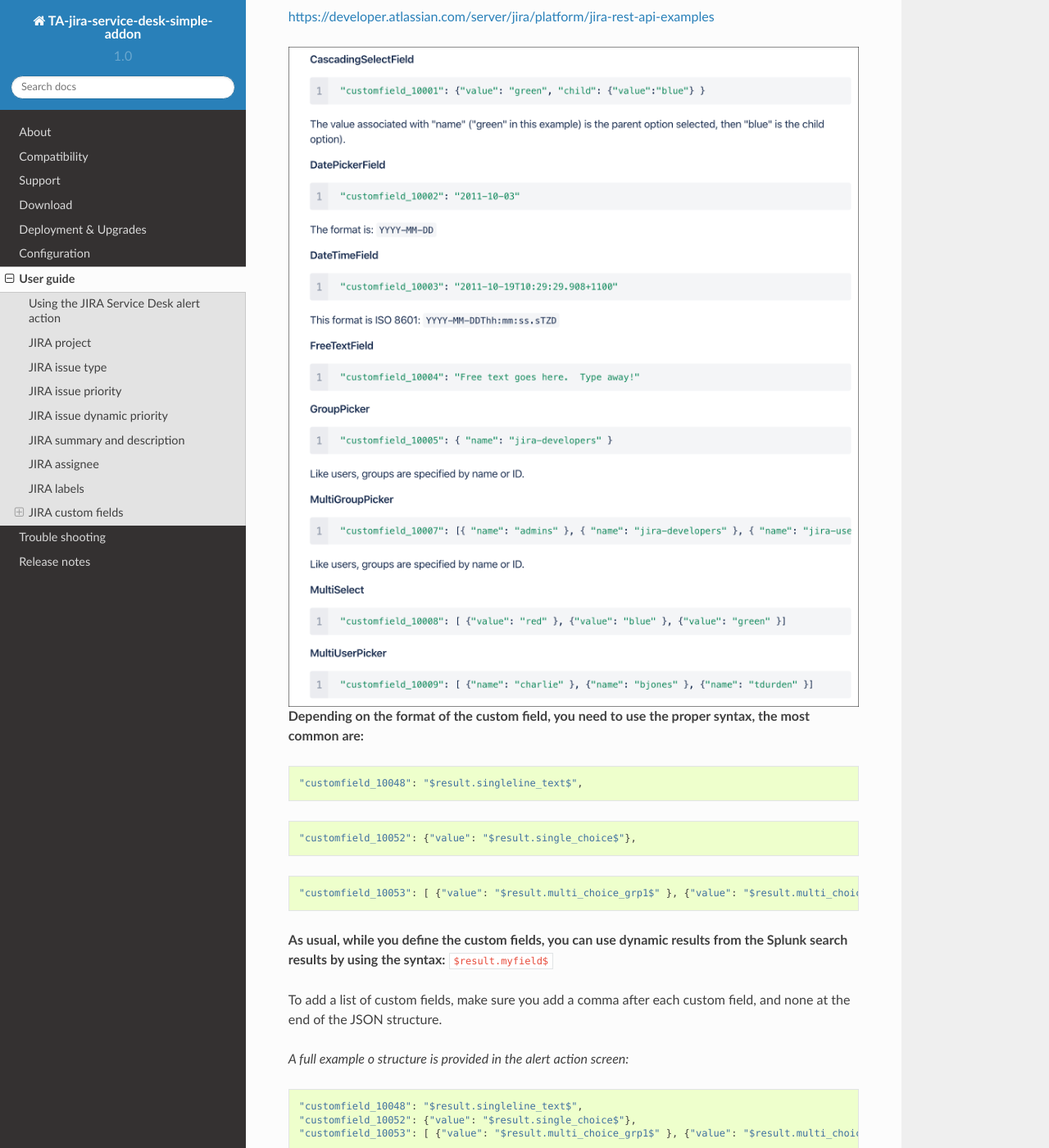
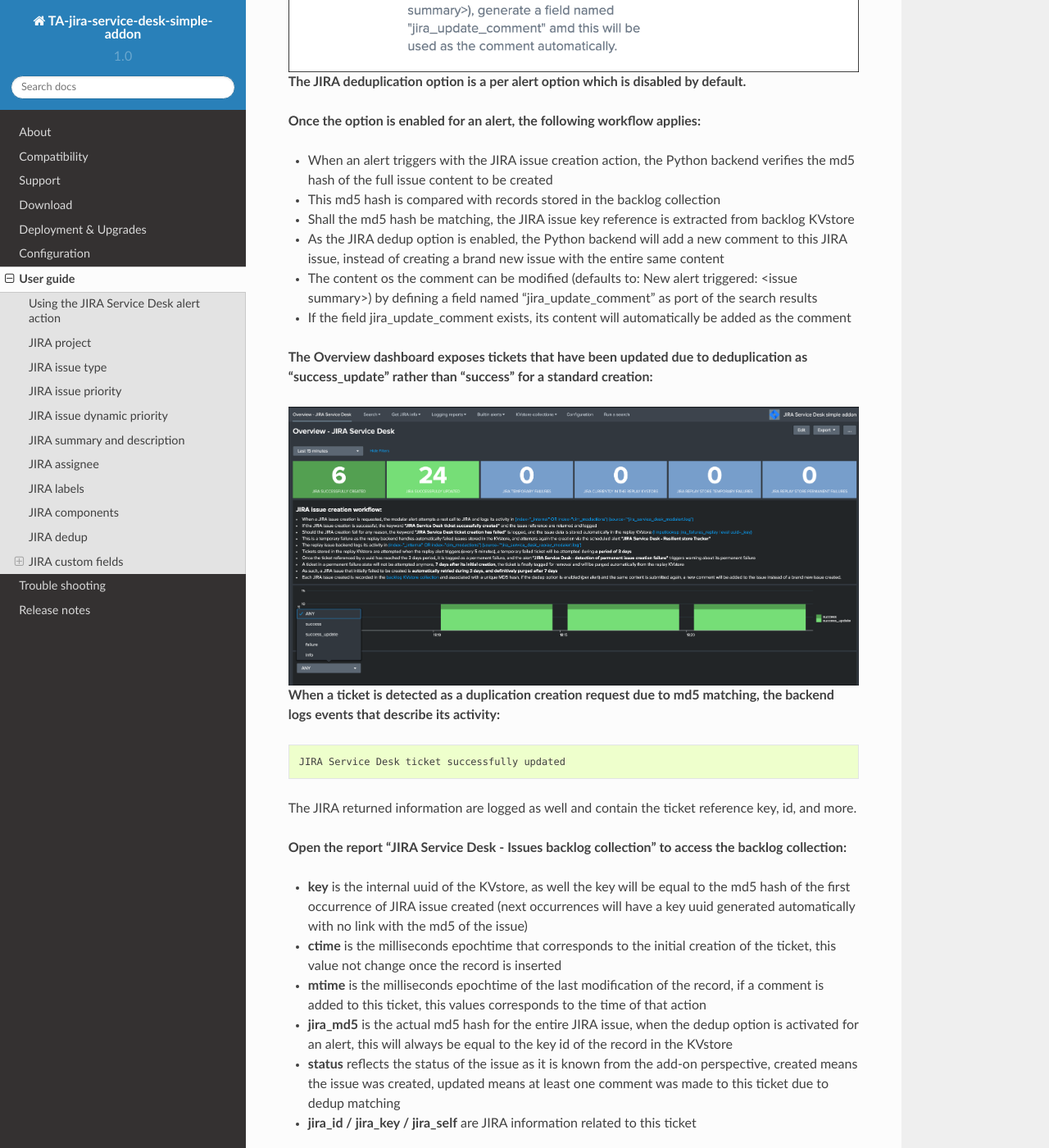
Before and after one commit to guilhemmarchand/TA-jira-service-desk-simple-addon, a Sphinx documentation site: the page built from docs/userguide.rst, in a window 1280 px wide and 1400 px high, scrolled down 4817 px. Shown: the whole window at 82% size. Built offline with Sphinx 7.4.7 and the Read the Docs theme 2.0.0, drawn with Linux system fonts in a browser that asks for light colours; some of the changed text lies outside the part shown.

Commit message:
Version 1.0.11
- Feature: Issue #12 - New JIRA deduplication feature workflow allows handling automatically on a per alert basis updating JIRA issues by the addition of a comment (that can be controlled) to the original issue, instead of creating duplicated JIRA issues
- Feature: Issue #15 - Adding support for components definition on a per alert basis, components can now be defined by their name in a comma separated format within alerts
- Feature: Upgrade of Jinja2 2.11.2 libraries to address vulnerabilities reported during Splunk Cloud app vetting process
- Feature: Upgrade of PyYAML 5.3.1 libraries to address vulnerabilities reported during Splunk Cloud app vetting process
- Feature: Upgrade of httplib2-0.18.1 libraries to address vulnerabilities reported during Splunk Cloud app vetting process
- Feature: Upgrade of urllib3-1.25.9 libraries to address vulnerabilities reported during Splunk Cloud app vetting process

```diff
--- a/docs/userguide.rst
+++ b/docs/userguide.rst
@@ -105,6 +105,60 @@
 
 JIRA labels is an **optional** field, which can defined as a comma separated list of values to assign a list of labels to the JIRA issue.
 
+JIRA components
+===============
+
+.. image:: img/components.png
+   :alt: components.png
+   :align: center
+
+JIRA components is an **optional** field, which can defined as a comma separated list of values to assign a list of components to the JIRA issue. (by their names)
+
+JIRA dedup
+==========
+
+.. image:: img/jira_dedup1.png
+   :alt: jira_dedup1.png
+   :align: center
+
+**The JIRA deduplication option is a per alert option which is disabled by default.**
+
+**Once the option is enabled for an alert, the following workflow applies:**
+
+- When an alert triggers with the JIRA issue creation action, the Python backend verifies the md5 hash of the full issue content to be created
+- This md5 hash is compared with records stored in the backlog collection
+- Shall the md5 hash be matching, the JIRA issue key reference is extracted from backlog KVstore
+- As the JIRA dedup option is enabled, the Python backend will add a new comment to this JIRA issue, instead of creating a brand new issue with the entire same content
+- The content os the comment can be modified (defaults to: New alert triggered: <issue summary>) by defining a field named "jira_update_comment" as port of the search results
+- If the field jira_update_comment exists, its content will automatically be added as the comment
+
+**The Overview dashboard exposes tickets that have been updated due to deduplication as "success_update" rather than "success" for a standard creation:**
+
+.. image:: img/jira_dedup2.png
+   :alt: jira_dedup2.png
+   :align: center
+
+**When a ticket is detected as a duplication creation request due to md5 matching, the backend logs events that describe its activity:**
+
+::
+
+    JIRA Service Desk ticket successfully updated
+
+The JIRA returned information are logged as well and contain the ticket reference key, id, and more.
+
+**Open the report "JIRA Service Desk - Issues backlog collection" to access the backlog collection:**
+
+- **key** is the internal uuid of the KVstore, as well the key will be equal to the md5 hash of the first occurrence of JIRA issue created (next occurrences will have a key uuid generated automatically with no link with the md5 of the issue)
+- **ctime** is the milliseconds epochtime that corresponds to the initial creation of the ticket, this value not change once the record is inserted
+- **mtime** is the milliseconds epochtime of the last modification of the record, if a comment is added to this ticket, this values corresponds to the time of that action
+- **jira_md5** is the actual md5 hash for the entire JIRA issue, when the dedup option is activated for an alert, this will always be equal to the key id of the record in the KVstore
+- **status** reflects the status of the issue as it is known from the add-on perspective, created means the issue was created, updated means at least one comment was made to this ticket due to dedup matching
+- **jira_id / jira_key / jira_self** are JIRA information related to this ticket
+
+.. image:: img/jira_dedup3.png
+   :alt: jira_dedup3.png
+   :align: center
+
 JIRA custom fields
 ==================
 
```
Also changed, not shown: docs/img/components.png (added), docs/img/jira_dedup1.png (added), docs/img/jira_dedup2.png (added), docs/img/jira_dedup3.png (added), 2 other files.
